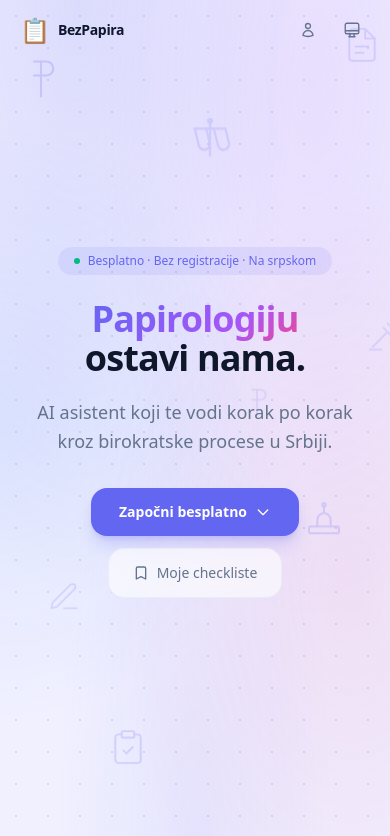
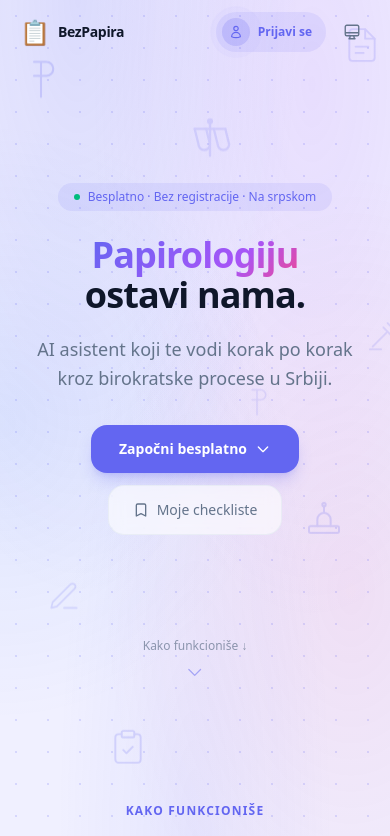
Before and after one commit to Lazzaro98/biro-ai, a Next.js app: page / in a window 390 px wide. Shown: the top 836 px of the page. Built offline with nearby package versions, Linux system fonts and the light colour scheme; no server answers.

Commit message:
UX: scroll peek + redesigned login button
- Hero section 85dvh instead of 100dvh so next section peeks
- Scroll indicator now shows 'Kako funkcionise' label text
- Login button: glowing pill with animated ping ring and primary accent
- Always visible text (no more hidden on mobile)

```diff
--- a/app/components/UserMenu.tsx
+++ b/app/components/UserMenu.tsx
@@ -30,13 +30,20 @@ export default function UserMenu() {
     return (
       <a
         href="/login"
-        className="flex items-center gap-1.5 rounded-lg px-2.5 py-1.5 text-xs font-medium text-muted-dark
-                   hover:bg-surface-alt hover:text-foreground transition-colors"
+        className="group relative flex items-center gap-2 rounded-full bg-primary/10 dark:bg-primary/15 pl-1.5 pr-3.5 py-1.5
+                   hover:bg-primary/20 dark:hover:bg-primary/25 transition-all duration-300"
       >
-        <svg className="h-4 w-4" fill="none" viewBox="0 0 24 24" stroke="currentColor" strokeWidth={2}>
-          <path strokeLinecap="round" strokeLinejoin="round" d="M15.75 6a3.75 3.75 0 11-7.5 0 3.75 3.75 0 017.5 0zM4.501 20.118a7.5 7.5 0 0114.998 0A17.933 17.933 0 0112 21.75c-2.676 0-5.216-.584-7.499-1.632z" />
-        </svg>
-        <span className="hidden sm:inline">Prijavi se</span>
+        {/* Animated avatar placeholder with glow */}
+        <span className="relative flex h-7 w-7 items-center justify-center rounded-full bg-primary/20 dark:bg-primary/30">
+          <svg className="h-3.5 w-3.5 text-primary" fill="none" viewBox="0 0 24 24" stroke="currentColor" strokeWidth={2}>
+            <path strokeLinecap="round" strokeLinejoin="round" d="M15.75 6a3.75 3.75 0 11-7.5 0 3.75 3.75 0 017.5 0zM4.501 20.118a7.5 7.5 0 0114.998 0A17.933 17.933 0 0112 21.75c-2.676 0-5.216-.584-7.499-1.632z" />
+          </svg>
+          {/* Pulse ring */}
+          <span className="absolute inset-0 rounded-full animate-ping bg-primary/20" style={{ animationDuration: '2.5s' }} />
+        </span>
+        <span className="text-xs font-semibold text-primary group-hover:text-primary-dark transition-colors">
+          Prijavi se
+        </span>
       </a>
     );
   }
--- a/app/page.tsx
+++ b/app/page.tsx
@@ -74,7 +74,7 @@ export default function Home() {
       {/* ════════════════════════════════════════════ */}
       {/*  SECTION 1 — Hero                           */}
       {/* ════════════════════════════════════════════ */}
-      <section className="min-h-dvh flex flex-col items-center justify-center px-5 py-24 text-center">
+      <section className="min-h-[85dvh] flex flex-col items-center justify-center px-5 py-24 text-center relative">
         <div className="animate-fade-in-up max-w-xl mx-auto">
           <div className="inline-flex items-center gap-2 rounded-full bg-primary/10 dark:bg-primary/15 px-4 py-1.5 text-xs font-medium text-primary mb-6">
             <span className="h-1.5 w-1.5 rounded-full bg-emerald-500 animate-pulse" />
@@ -116,8 +116,9 @@ export default function Home() {
         </div>
 
         {/* Scroll indicator */}
-        <div className="absolute bottom-8 left-1/2 -translate-x-1/2 animate-bounce opacity-40">
-          <svg className="h-6 w-6 text-muted" fill="none" viewBox="0 0 24 24" stroke="currentColor" strokeWidth={1.5}>
+        <div className="absolute bottom-6 left-1/2 -translate-x-1/2 flex flex-col items-center gap-2 animate-bounce">
+          <span className="text-xs font-medium text-muted-dark/70">Kako funkcioniše ↓</span>
+          <svg className="h-5 w-5 text-primary/50" fill="none" viewBox="0 0 24 24" stroke="currentColor" strokeWidth={1.5}>
             <path strokeLinecap="round" strokeLinejoin="round" d="M19 9l-7 7-7-7" />
           </svg>
         </div>
```
